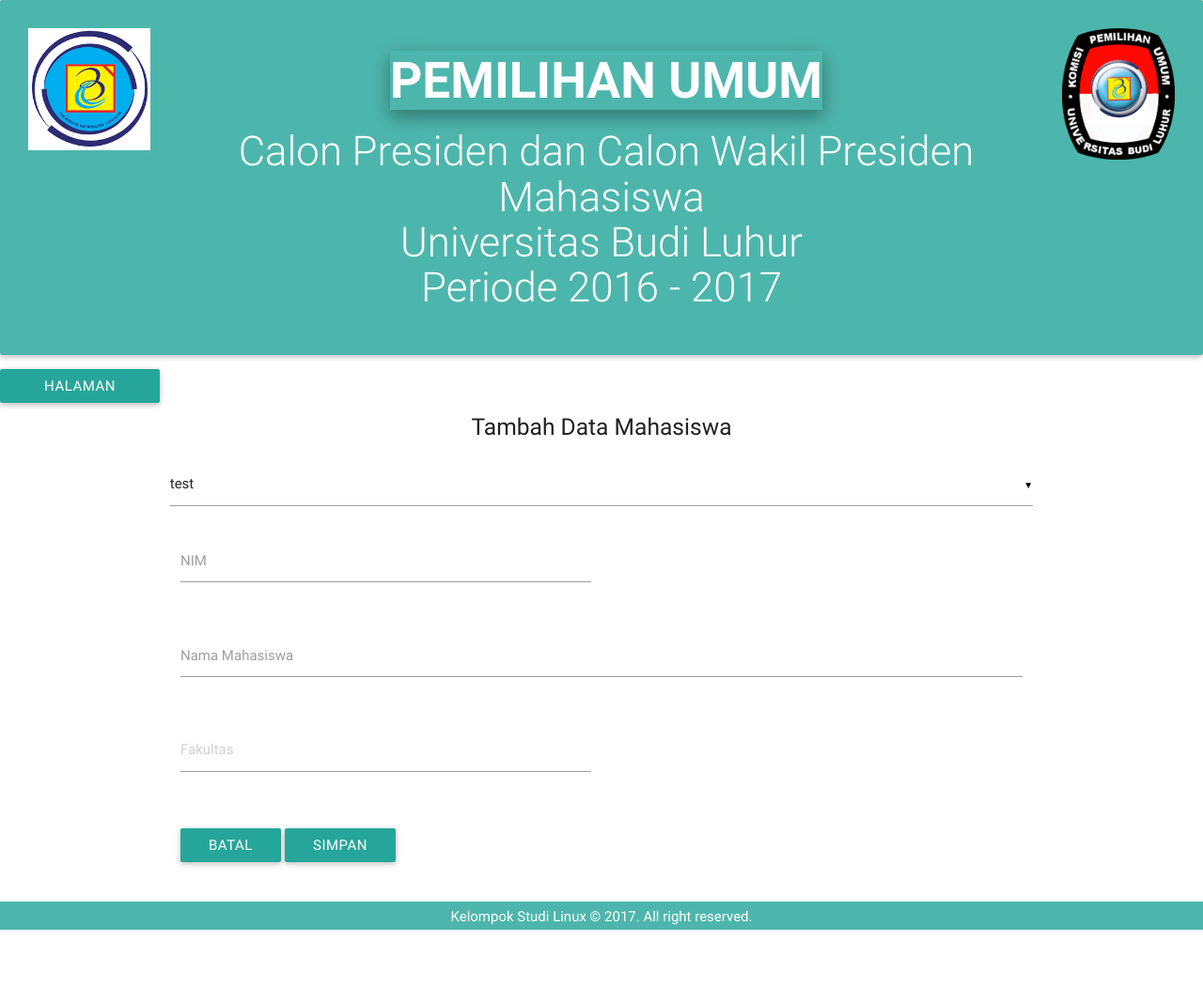
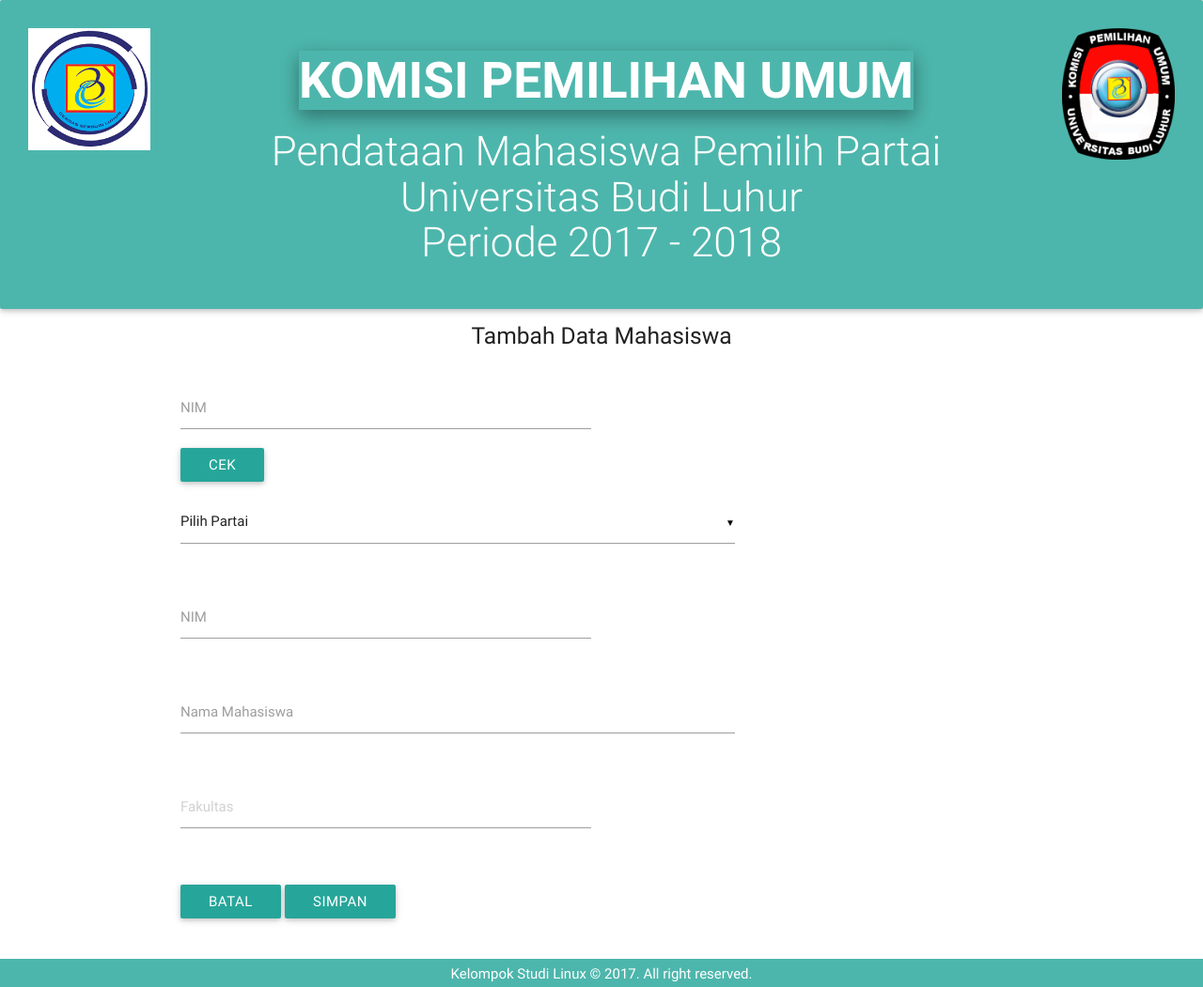
Before and after one commit to teamksl/kpu-apps, a PHP site: page /tambah-mhs.php in a window 1280 px wide. Shown: the whole page at 94% size. Before the commit the page ends 990 px from the top, so only its background shows below. Run offline with PHP 8.4, Linux system fonts and the light colour scheme; tables that the repository leaves empty or names only in its code hold one stand-in row (values such as "Sample post").

Commit message:
tambah save
tambah save dan fix cetak

```diff
--- a/administrator/admin/cetak.php
+++ b/administrator/admin/cetak.php
@@ -1,5 +1,5 @@
 <?php
-	include '../koneksi.php';
+	include '../../koneksi.php';
 	include 'header.php';
 ?>
 
--- a/administrator/admin/pemilih.php
+++ b/administrator/admin/pemilih.php
@@ -1,5 +1,5 @@
 <?php
-	include '../koneksi.php';
+	include '../../koneksi.php';
 	include 'header.php';
 ?>
 
@@ -21,7 +21,7 @@
 												<label class="col-md-2 form-control-label" for="text-input">Pilih Partai</label>
 												<div class="col-md-2">
 													<select id="partai" name="partai" class="form-control">
-														<option>Pilih Partai</option>
+														<option disabled selected>Pilih Partai</option>
 														<?php
 															$get = mysql_query("SELECT DISTINCT partai FROM pemilih ORDER BY partai");
 															if(mysql_num_rows($get) != 0){
--- a/administrator/admin/pemilih_act.php
+++ b/administrator/admin/pemilih_act.php
@@ -1,5 +1,5 @@
 <?php
-	include '../koneksi.php';
+	include '../../koneksi.php';
 
 	$nim=$_POST['nim'];
 	$nama=$_POST['nama'];
--- a/header.php
+++ b/header.php
@@ -2,9 +2,9 @@
   <div class="left"><img src="pictures/bl.png" style="width 130px;height:130px;"></div>
   <div class="right"><img src="pictures/kpu.png" style="width:120px;height:140px;"></div>
   <div class="center" style="color:#FFFFFF">
-    <h2 class="medium"><b class="z-depth-2">PEMILIHAN UMUM</b></h2>
+    <h2 class="medium"><b class="z-depth-2">KOMISI PEMILIHAN UMUM</b></h2>
     <!-- <hr width="400px"> -->
-    <h3 class="light">Calon Presiden dan Calon Wakil Presiden Mahasiswa
-    </br>Universitas Budi Luhur</br>Periode 2016 - 2017</h3>
+    <h3 class="light">Pendataan Mahasiswa Pemilih Partai
+    </br>Universitas Budi Luhur</br>Periode 2017 - 2018</h3>
   </div>
 </div>
--- a/nav.php
+++ /dev/null
@@ -1,11 +0,0 @@
-<div>
-  <a class='dropdown-button btn' href='#' data-activates='dropdown1' style="width:170px">HALAMAN</a>
-  <!-- Dropdown Structure -->
-  <ul id='dropdown1' class='dropdown-content'>
-    <!-- <li><a href="beranda.php">Data Rekapitulasi</a></li> -->
-    <li><a href="mhs.php">Data Mahasiswa</a></li>
-    <!-- <li><a href="kandidat.php">Data Kandidat</a></li> -->
-    <li><a href="eula.php">EULA</a></li>
-    <li><a href="logout.php">Keluar</a></li>
-  </ul>
-</div>
--- a/tambah-mhs.php
+++ b/tambah-mhs.php
@@ -1,31 +1,21 @@
 <?php
   include 'koneksi.php';
-  // session_start();
-  // if (isset($_SESSION['user'])) {
-  //   if (isset($_POST['submit'])) {
-  //     $nim      = $_POST['nim'];
-  //     $nama     = $_POST['nama'];
-  //     $fakultas = $_POST['fakultas'];
-  //     $status   = $_POST['status'];
-  //     $input = "INSERT INTO mahasiswa VALUES('$nim', '$nama', '$fakultas','$status')";
-  //     $query_input =mysql_query($input);
-  //     if($query_input){
-  //       header("location: mhs.php");
-  //       }
-  //       else {
-  //       echo "<script>alert('NIM Anda sudah terdaftar.');window.location='tambah-mhs.php';</script>";
-  //       }
-  //   }
+    if (isset($_POST['submit'])) {
+      $partai   = $_POST['pilih_partai'];
+      $nim      = $_POST['nim'];
+      $nama     = $_POST['nama'];
+      $fakultas = $_POST['fakultas'];
+      $input = "INSERT INTO pemilih VALUES('$nim', '$nama', '$fakultas','$partai')";
+      $query_input =mysql_query($input);
+      if($query_input){
+        header("location: mhs.php");
+        }
+        else {
+        echo "<script>alert('NIM Anda sudah terdaftar.');window.location='tambah-mhs.php';</script>";
+        }
+      }
 
   $sqltampil = mysql_query("SELECT * FROM partai");
-?>
-
-<?php
-// if (isset($_POST['simpan'])) {
-//     $nim = $_POST['mimin'];
-//     $homepage = file_get_contents("https://student.budiluhur.ac.id/kpu.php?nim=$nim");
-//   echo $homepage;
-//   }
 ?>
 
  <!DOCTYPE html>
@@ -39,7 +29,7 @@
       <!--Let browser know website is optimized for mobile-->
       <meta name="viewport" content="width=device-width, initial-scale=1.0"/>
 
-      <script language="javascript" src="jquery-2.1.1.min.js.js"></script>
+      <script language="javascript" src="js/jquery.js"></script>
       <script language="javascript">
 
       function lihat() {
@@ -82,7 +72,6 @@
               var jur = "";
               document.tbl_mhs.fakultas.value=jur;
            }
-
       }
 
       function isNumberKey(evt)
@@ -102,8 +91,6 @@
     <body>
       <?php include 'header.php'; ?>
 
-      <?php include 'nav.php'; ?>
-
       <div style="height:100%;">
         <div>
           <h5 class="center-align">Tambah Data Mahasiswa</h5>
@@ -113,21 +100,49 @@
           <div class="section">
             <div class="row">
 
-              <select name="" id="">
-                <option value="1">test</option>
-                <option value="2">test</option>
-                <option value="3">test</option>
-                <option value="4">test</option>
-              </select>
+            <form class="col s12" action="tambah-mhs.php" method="POST" enctype="multipart/form-data" name="cek_mhs">
+              <div class="row">
+                  <div class="input-field col s8 m6">
+                    <input id="nim" type="text" name="mimin" class="validate" onkeypress="return isNumberKey(event)" onCopy="return false" onDrag="return false" onDrop="return false" onPaste="return false" autocomplete=off required>
+                    <tr>
+                      <td>
+                      <?php
+                          if (isset($_POST['simpan'])) {
+                             $nim = $_POST['mimin'];
+                             $homepage = file_get_contents("https://student.budiluhur.ac.id/kpu.php?nim=$nim");
+                             echo $homepage;
+                              }
+                            ?>
+                      </td>
+                    </tr>
+                    <label for="nim">NIM</label>
+                    <br>
+                    <button class="btn waves-effect waves-light" type="submit" name="simpan">CEK</button>
+                  </div>
+                </div>
+            </form>
+
               <form class="col s12" action="tambah-mhs.php" method="POST" enctype="multipart/form-data" name="tbl_mhs">
                 <div class="row">
-                  <div class="input-field col s8 m6">
+                  <div class="col s8">
+                  <select name="pilih_partai" id="pilih_partai">
+                    <option disabled selected>Pilih Partai</option>
+                    <?php if (mysql_num_rows($sqltampil) > 0 ) { ?>
+                      <?php while($row = mysql_fetch_array($sqltampil)) {?>
+                        <option value="<?php echo $row['id_partai'] ?>"><?php echo $row['nama_partai'] ?></option>
+                        <?php } ?>
+                      <?php } ?>
+                  </select>
+                  </div>
+                </div>
+                <div class="row">
+                  <div class="input-field col s6 m6">
                     <input id="nim" type="text" name="nim" class="validate" onkeyup="lihat()" onkeypress="return isNumberKey(event)" onCopy="return false" onDrag="return false" onDrop="return false" onPaste="return false" autocomplete=off required>
                     <label for="nim">NIM</label>
                   </div>
                 </div>
                 <div class="row">
-                  <div class="input-field col s12 m12">
+                  <div class="input-field col s8 ">
                     <input id="nama" type="text" name="nama" class="validate" onCopy="return false" onDrag="return false" onDrop="return false" onPaste="return false" autocomplete=off required>
                     <label for="nama">Nama Mahasiswa</label>
                   </div>
@@ -142,7 +157,7 @@
         <!-- <input type="file" name="file"> -->
         <div class="row">
           <div class="col s12">
-            <a href="mhs.php" class="btn waves-effect waves-light" name="batal">Batal</a>
+            <a href="tambah-mhs.php" class="btn waves-effect waves-light" name="batal">Batal</a>
       	    <button class="btn waves-effect waves-light" type="submit" name="submit">Simpan</button>
           </div>
         </div>
@@ -173,9 +188,3 @@
 
 	</body>
   </html>
-
-  <?php
-  //   } else {
-  //   header("location: mhs.php");
-  // }
-  ?>
```
